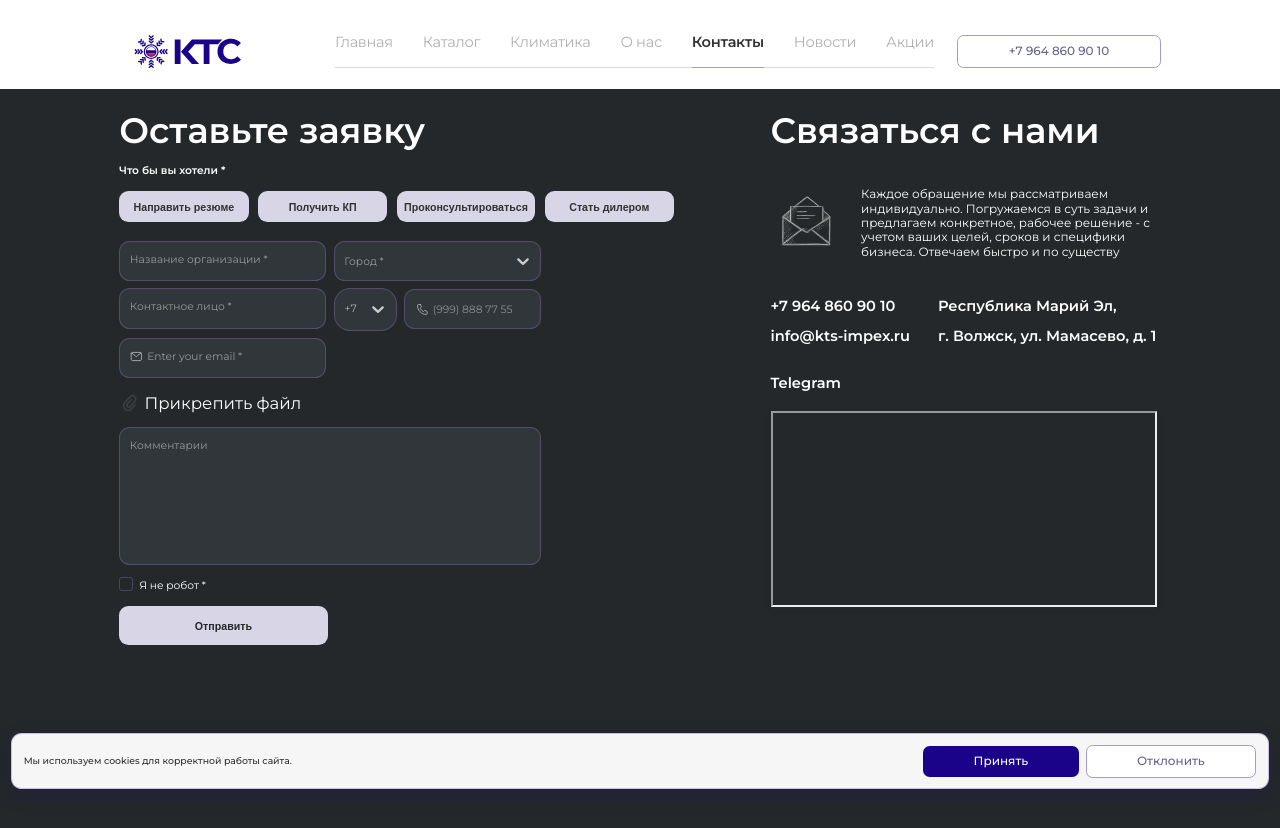
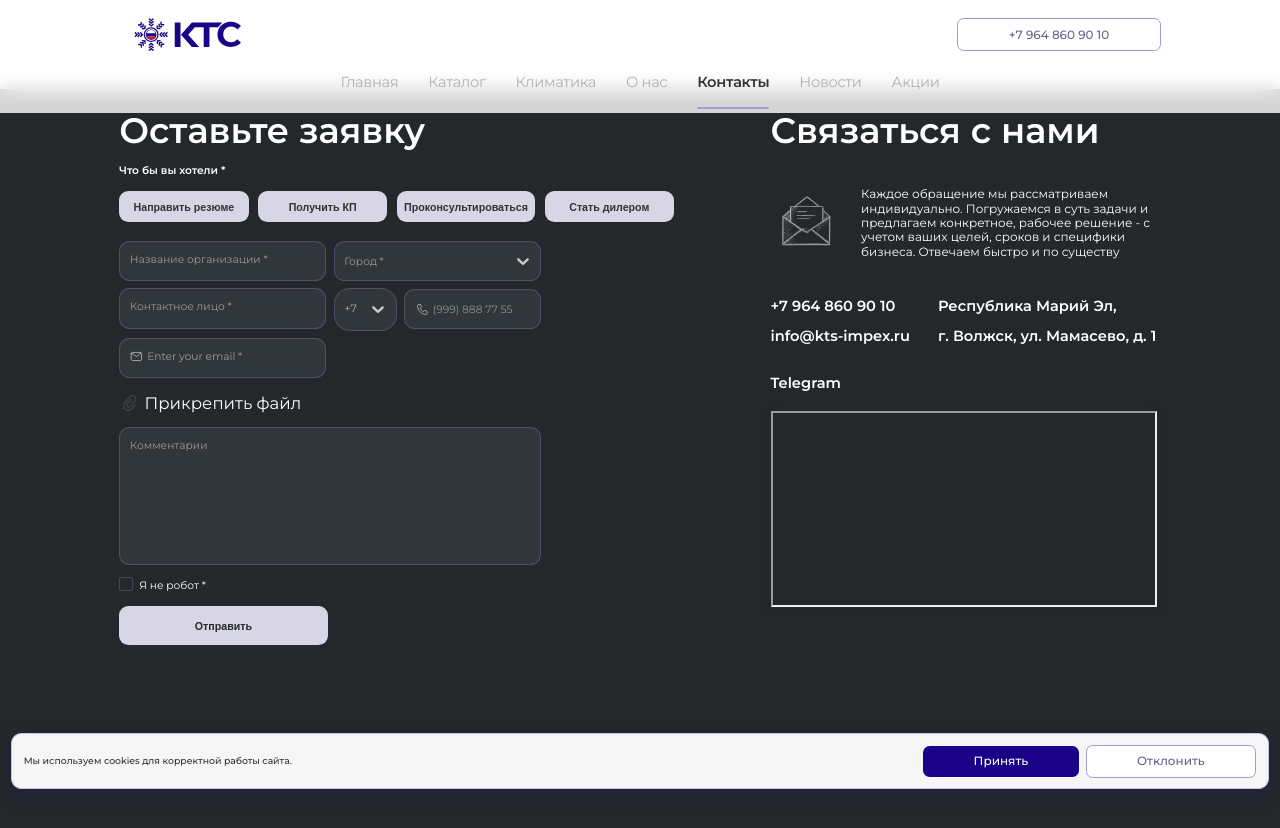
Before and after one commit to KtsMarketolog/next-kts-admin, a Next.js app: page /contacts in a window 1280 px wide. Shown: the top 828 px of the page. Built offline with nearby package versions, Linux system fonts and the light colour scheme; no server answers.

Commit message:
Restore two-row header layout

```diff
--- a/src/widgets/layout/Header/Header.module.scss
+++ b/src/widgets/layout/Header/Header.module.scss
@@ -4,7 +4,7 @@
 
   position: fixed;
   width: 100%;
-  min-height: $apx-114;
+  min-height: $apx-150;
   margin-top: $apx-20;
   margin-bottom: $apx-63;
   z-index: 10;
@@ -57,19 +57,24 @@
 
   max-width: 100%;
   display: grid;
-  grid-template-columns: auto 1fr auto;
+  grid-template-columns: auto 1fr;
+  grid-template-areas:
+    "logo phone"
+    "menu menu";
   align-items: center;
-  min-height: $apx-114;
+  row-gap: $apx-22;
+  min-height: $apx-150;
 
 }
 
 .logo {
 
+  grid-area: logo;
   max-width: $apx-207;
   max-height: $apx-50;
   display: flex;
   align-items: center;
-  margin-right: $apx-117;
+  margin-right: 0;
 
   img{
 
@@ -82,12 +87,14 @@
 
 .menu {
 
+  grid-area: menu;
   display: flex;
   gap: $apx-45;
   position: relative;
   align-items: flex-end;
   padding-bottom: $apx-28;
-  width: max-content;
+  width: 100%;
+  justify-content: center;
 
   /* длинная светлая полоса */
   &::before {
@@ -164,6 +171,13 @@
 
 }
 
+.phonePosition {
+
+  grid-area: phone;
+  justify-self: end;
+
+}
+
 .phoneButton {
 
   font-family: 'Montserrat', sans-serif;
@@ -214,6 +228,9 @@
   .headerInner {
 
     grid-template-columns: auto 1fr auto;
+    grid-template-areas: none;
+    row-gap: 0;
+    min-height: $apx-l-114;
 
   }
 
@@ -259,6 +276,7 @@
 
   .logo {
 
+    grid-area: auto;
     max-width: $apx-l-207;
     max-height: $apx-l-64;
 
@@ -274,6 +292,12 @@
       max-height: $apx-l-64;
 
     }
+
+  }
+
+  .phonePosition {
+
+    grid-area: auto;
 
   }
 
@@ -310,6 +334,7 @@
 
     display: grid;
     grid-template-columns: minmax(0, $apx-m-140) minmax(0, $apx-m-140) minmax(0, $apx-m-50);
+    grid-template-areas: none;
     align-items: center;
     min-height: $apx-m-74;
     gap: $apx-m-20;
@@ -342,6 +367,7 @@
 
   .logo {
 
+    grid-area: auto;
     max-width: $apx-m-140;
     max-height: $apx-m-44;
     display: flex;
@@ -362,6 +388,7 @@
 
   .phonePosition {
 
+    grid-area: auto;
     order: 2;
     grid-column: 2;
     justify-self: center;
```
